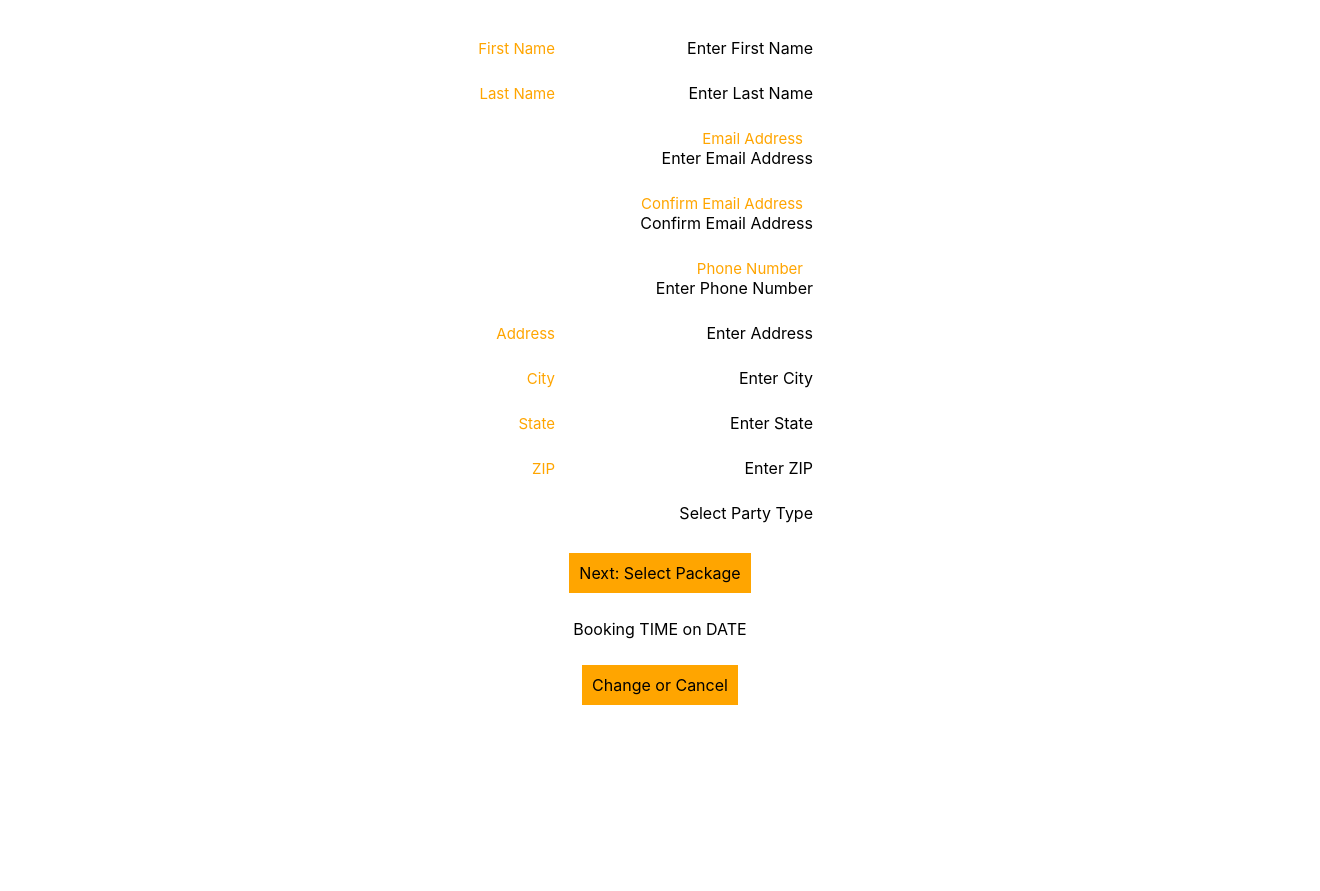
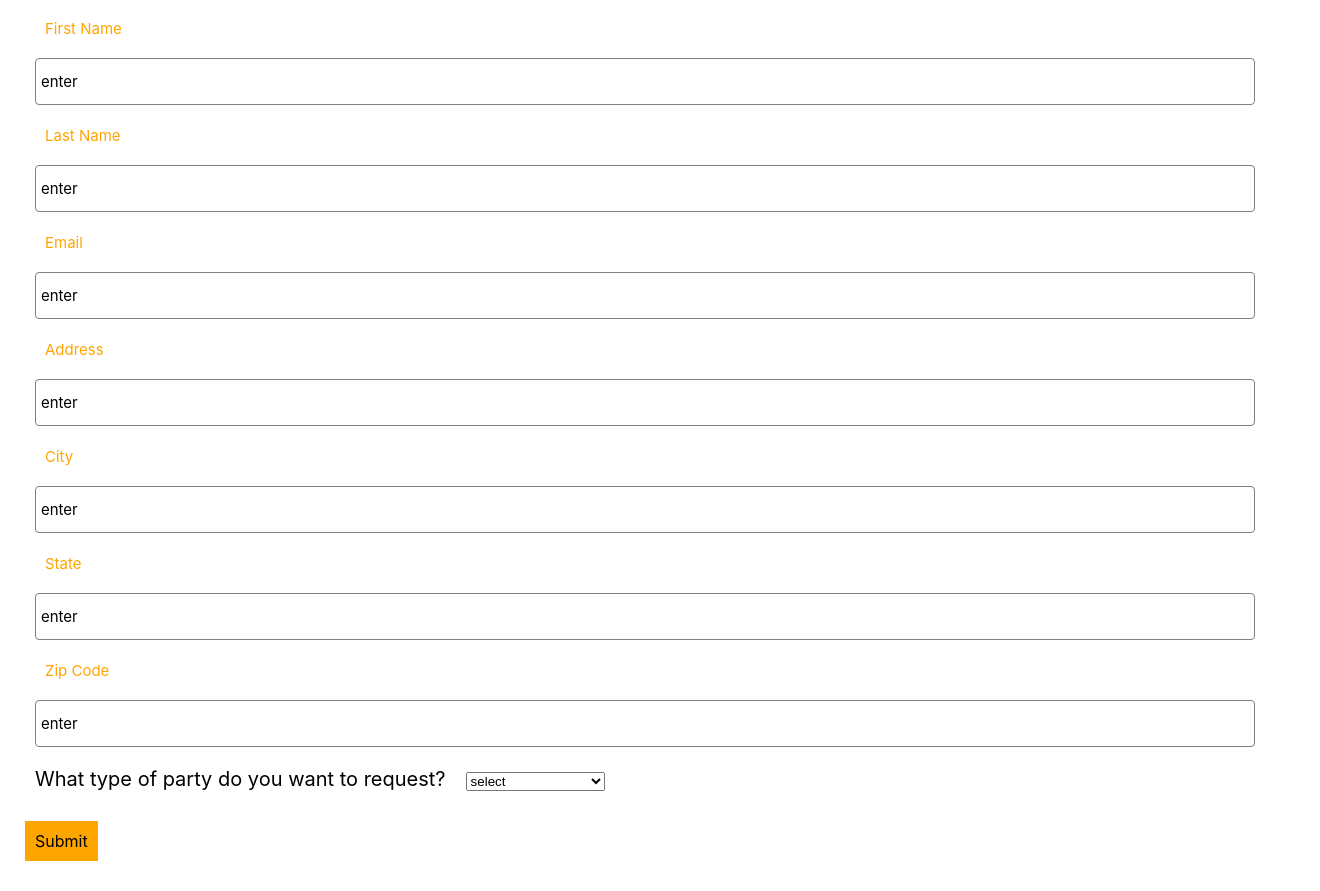
Before and after one commit to RylanLoukusa/Event-Planner, a React (Create React App) app: page /InformationSpecial in a window 1280 px wide. Shown: the part 220-1111 px from the top of the page, 1320 px wide, since content can reach past the window. Before the commit the page ends 955 px from the top, so only its background shows below. Built offline with nearby package versions, Linux system fonts and the light colour scheme.

Commit message:
information Special modifications

```diff
--- a/src/Pages/Home.js
+++ b/src/Pages/Home.js
@@ -9,12 +9,12 @@ const Home = () =>  {
 
   return (
     <div className="setup">
-      <img src={logo} alt="Logo" style={{ width: '400px', height: '225px' }} />
-      <div style={{ overflowY: 'scroll' }}>
+      <img src={logo} alt="Logo" style={{ width: '450px', height: '250px' }} />
+      <div style={{ overflow: 'scroll' }}>
         <h1 className="title-text">Book your Party</h1> {/* Use <h1> instead of <title> for in-document titles */}
         <div className="selection-view">
           <h2 className="header-text">Party Room</h2>
-          <p>
+          <p className="description-text">
             5 minutes - packages start at $210
             <br /> St. Michael Cinema
             <br /> 1st Floor Party Room
@@ -26,7 +26,7 @@ const Home = () =>  {
         </div>
         <div className="selection-view">
           <h2 className="header-text">Dining Room</h2>
-          <p>
+          <p className="description-text">
             5 minutes - packages start at $210
             <br /> St. Michael Cinema
             <br /> 2nd Floor Dining Room
@@ -36,10 +36,10 @@ const Home = () =>  {
             Book this Room
           </button>
         </div>
-        <button className="buttons" onClick={() => navigate('/InformationSpecial')}>
+        <button className="special-button" onClick={() => navigate('/InformationSpecial')}>
           Request a special booking?
         </button>
-        <button className="buttons" onClick={() => navigate('/AdminVerify')}>
+        <button className="special-button" onClick={() => navigate('/AdminVerify')}>
           Admin: manage bookings
         </button>
       </div>
--- a/src/Pages/InformationSpecial.js
+++ b/src/Pages/InformationSpecial.js
@@ -1,33 +1,38 @@
-import TextField from "../Components/TextField.jsx"
-import { useNavigate } from 'react-router-dom';
 
 import { React } from "react";
 import "../Styles/Information.css"
 
 const InformationSpecial = () => {
-    let navigate = useNavigate();
     return (
-        <div className="setup">
+        <div className="SelectionView">
             <h1 className="title-text">YOUR INFORMATION</h1><br />
         <div>
-            <TextField action="Enter" label="First Name" />
-            <TextField action="Enter" label="Last Name" />
-            <TextField action="Enter" label="Email Address" />
-            <TextField action="Confirm" label="Email Address" />
-            <TextField action="Enter" label="Phone Number" />
-            <TextField action="Enter" label="Address" />
-            <TextField action="Enter" label="City" />
-            <TextField action="Enter" label="State" />
-            <TextField action="Enter" label="ZIP" />
-            <TextField action="Select" label="Party Type"/>
+        <label className="InputPrompt">First Name</label>
+            <input id="party" className = "Input" defaultValue="enter"/>
+            <label className="InputPrompt">Last Name</label>
+            <input id="party" className = "Input" defaultValue="enter"/>
+            <label className="InputPrompt">Email</label>
+            <input id="party" className = "Input" defaultValue="enter"/>
+            <label className="InputPrompt">Address</label>
+            <input id="party" className = "Input" defaultValue="enter"/>
+            <label className="InputPrompt">City</label>
+            <input id="party" className = "Input" defaultValue="enter"/>
+            <label className="InputPrompt">State</label>
+            <input id="party" className = "Input" defaultValue="enter"/>
+            <label className="InputPrompt">Zip Code</label>
+            <input id="party" className = "Input" defaultValue="enter"/>
 
+            <label className="Header">What type of party do you want to request?</label>
+            <select>
+                <option id="inputSpecial">select</option>
+                <option id="inputSpecial">Field Trip</option>
+                <option id="inputSpecial">Third Floor Event</option>
+                <option id="inputSpecial">Book an Auditorium</option>
+            </select>
         </div>
 
-            <button className="buttons">Next: Select Package</button>
-
-            <p>Booking TIME on DATE</p>
-
-            <button className="buttons" >Change or Cancel</button>
+                <br/>
+            <button className="buttons">Submit</button>
         </div>
     );
 }
--- a/src/Styles/Home.css
+++ b/src/Styles/Home.css
@@ -21,6 +21,7 @@
   .special-button {
     text-align: center;
     font-size: 15px;
+    padding:40px;
   }
 
   .selection-view {
@@ -33,11 +34,16 @@
   .header-text {
     font-weight: bold;
     font-size: 25px;
+    margin:20px;
+  }
+  .description-text{
+    font-size: 15;
+    margin:10px;
   }
 
   .title-text {
     font-size: 40px;
-    padding-bottom: 50px;
+    padding-bottom: 30px;
     color: grey;
     text-align: center;
   }
--- a/src/Styles/Information.css
+++ b/src/Styles/Information.css
@@ -14,8 +14,7 @@
     text-align: 'center';
 }
 
-.SelectionView {
-    border-width: 4;
+.selectionView {
     padding: 5;
     padding-bottom: 10;
     margin: 10;
@@ -35,9 +34,9 @@
 }
 
 .Input {
-    padding: 5;
-    margin: 20;
-    border-width: 1;
+    margin:'10px';
+
+
 }
 
 .Header {
```
